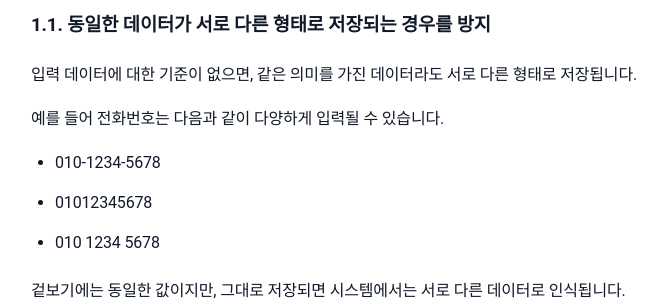
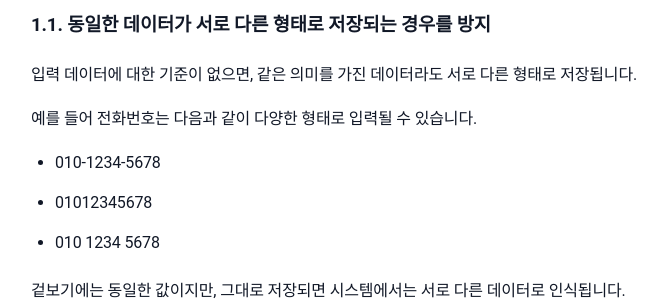
Before and after one commit to sanghoon-lee/sanghoon-lee.github.io, a Jekyll site: the page built from _posts/2026-03-22-normalize.md, in a window 1280 px wide and 900 px high, scrolled down 725 px. Shown: the part 151-451 px from the top of the window, without its empty margins (211-873 px from the left). Built offline with Jekyll 4.4.1, drawn with Linux system fonts in a browser that asks for light colours; nearby versions of some CDN libraries; comment, search, counter and statistics services are not loaded.

```diff
--- a/_posts/2026-03-22-normalize.md
+++ b/_posts/2026-03-22-normalize.md
@@ -32,7 +32,7 @@ categories: 개념정리
 입력 데이터에 대한 기준이 없으면,
 같은 의미를 가진 데이터라도 서로 다른 형태로 저장됩니다.
 
-예를 들어 전화번호는 다음과 같이 다양하게 입력될 수 있습니다.
+예를 들어 전화번호는 다음과 같이 다양한 형태로 입력될 수 있습니다.
 
 * 010-1234-5678
 * 01012345678
```
